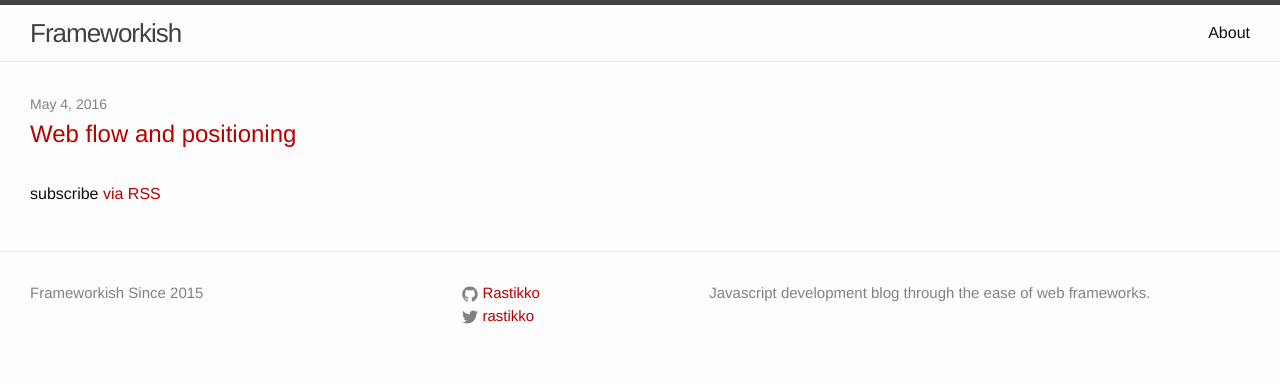
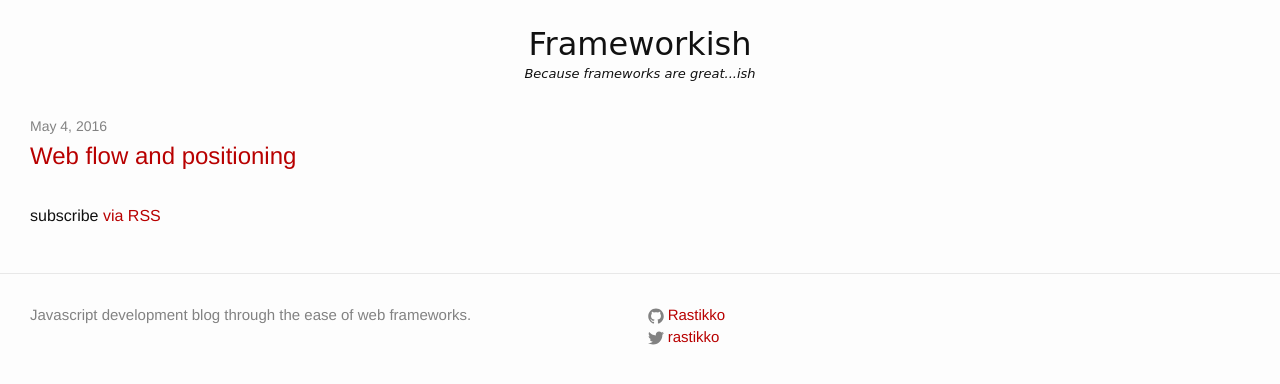
Before and after one commit to Rastikko/Rastikko.github.io, a Jekyll site: the page built from index.html, in a window 1280 px wide. Shown: the top 384 px of the page. Built offline with Jekyll 4.4.1, drawn with Linux system fonts in a browser that asks for light colours.

Commit message:
Some styles changes in header

```diff
--- a/_includes/footer.html
+++ b/_includes/footer.html
@@ -4,9 +4,7 @@
 
     <div class="footer-col-wrapper">
       <div class="footer-col footer-col-1">
-        <ul class="contact-list">
-          <li>{{ site.title }} Since 2015</li>
-        </ul>
+        <p>{{ site.description }}</p>
       </div>
 
       <div class="footer-col footer-col-2">
@@ -24,10 +22,6 @@
           {% endif %}
         </ul>
       </div>
-
-      <div class="footer-col footer-col-3">
-        <p>{{ site.description }}</p>
-      </div>
     </div>
 
   </div>
--- a/_includes/header.html
+++ /dev/null
@@ -1,27 +0,0 @@
-<header class="site-header">
-
-  <div class="wrapper">
-
-    <a class="site-title" href="{{ site.baseurl }}/">{{ site.title }}</a>
-
-    <nav class="site-nav">
-      <a href="#" class="menu-icon">
-        <svg viewBox="0 0 18 15">
-          <path fill="#424242" d="M18,1.484c0,0.82-0.665,1.484-1.484,1.484H1.484C0.665,2.969,0,2.304,0,1.484l0,0C0,0.665,0.665,0,1.484,0 h15.031C17.335,0,18,0.665,18,1.484L18,1.484z"/>
-          <path fill="#424242" d="M18,7.516C18,8.335,17.335,9,16.516,9H1.484C0.665,9,0,8.335,0,7.516l0,0c0-0.82,0.665-1.484,1.484-1.484 h15.031C17.335,6.031,18,6.696,18,7.516L18,7.516z"/>
-          <path fill="#424242" d="M18,13.516C18,14.335,17.335,15,16.516,15H1.484C0.665,15,0,14.335,0,13.516l0,0 c0-0.82,0.665-1.484,1.484-1.484h15.031C17.335,12.031,18,12.696,18,13.516L18,13.516z"/>
-        </svg>
-      </a>
-
-      <div class="trigger">
-        {% for my_page in site.pages %}
-          {% if my_page.title %}
-          <a class="page-link" href="{{ my_page.url | prepend: site.baseurl }}">{{ my_page.title }}</a>
-          {% endif %}
-        {% endfor %}
-      </div>
-    </nav>
-
-  </div>
-
-</header>
--- a/_layouts/default.html
+++ b/_layouts/default.html
@@ -5,7 +5,10 @@
 
   <body>
 
-    {% include header.html %}
+    <div class="wrapper page-header-container">
+      <a class="page-header" href="{{ site.baseurl }}/"><h1 class="page-header-title">{{ site.title }}</h1></a>
+      <div class="page-header-slogan">Because frameworks are great...ish</div>
+    </div>
 
     <div class="page-content">
       <div class="wrapper">
--- /dev/null
+++ b/_sass/_default.scss
@@ -0,0 +1,21 @@
+.page-header-container {
+  text-align: center;
+  font-family: "Comic Sans MS", cursive, sans-serif;
+  padding: 20px 0 0 0;
+
+  .page-header {
+    color: $text-color;
+    &:hover {
+      text-decoration: none;
+    }
+  }
+
+  .page-header-title {
+    margin-bottom: -4px;
+  }
+
+  .page-header-slogan {
+    font-style: italic;
+    font-size: small;
+  }
+}
--- a/_sass/_layout.scss
+++ b/_sass/_layout.scss
@@ -1,99 +1,3 @@
-/**
- * Site header
- */
-.site-header {
-    border-top: 5px solid $grey-color-dark;
-    border-bottom: 1px solid $grey-color-light;
-    min-height: 56px;
-
-    // Positioning context for the mobile navigation icon
-    position: relative;
-}
-
-.site-title {
-    font-size: 26px;
-    font-weight: 300;
-    line-height: 56px;
-    letter-spacing: -1px;
-    margin-bottom: 0;
-    float: left;
-
-    &,
-    &:visited {
-        color: $grey-color-dark;
-    }
-}
-
-.site-nav {
-    float: right;
-    line-height: 56px;
-
-    .menu-icon {
-        display: none;
-    }
-
-    .page-link {
-        color: $text-color;
-        line-height: $base-line-height;
-
-        // Gaps between nav items, but not on the last one
-        &:not(:last-child) {
-            margin-right: 20px;
-        }
-    }
-
-    @include media-query($on-palm) {
-        position: absolute;
-        top: 9px;
-        right: $spacing-unit / 2;
-        background-color: $background-color;
-        border: 1px solid $grey-color-light;
-        border-radius: 5px;
-        text-align: right;
-
-        .menu-icon {
-            display: block;
-            float: right;
-            width: 36px;
-            height: 26px;
-            line-height: 0;
-            padding-top: 10px;
-            text-align: center;
-
-            > svg {
-                width: 18px;
-                height: 15px;
-
-                path {
-                    fill: $grey-color-dark;
-                }
-            }
-        }
-
-        .trigger {
-            clear: both;
-            display: none;
-        }
-
-        &:hover .trigger {
-            display: block;
-            padding-bottom: 5px;
-        }
-
-        .page-link {
-            display: block;
-            padding: 5px 10px;
-
-            &:not(:last-child) {
-                margin-right: 0;
-            }
-            margin-left: 20px;
-        }
-    }
-}
-
-
-
 /**
  * Site footer
  */
@@ -127,18 +31,13 @@
 }
 
 .footer-col-1 {
-    width: -webkit-calc(35% - (#{$spacing-unit} / 2));
-    width:         calc(35% - (#{$spacing-unit} / 2));
+    width: -webkit-calc(50% - (#{$spacing-unit} / 2));
+    width:         calc(50% - (#{$spacing-unit} / 2));
 }
 
 .footer-col-2 {
-    width: -webkit-calc(20% - (#{$spacing-unit} / 2));
-    width:         calc(20% - (#{$spacing-unit} / 2));
-}
-
-.footer-col-3 {
-    width: -webkit-calc(45% - (#{$spacing-unit} / 2));
-    width:         calc(45% - (#{$spacing-unit} / 2));
+    width: -webkit-calc(50% - (#{$spacing-unit} / 2));
+    width:         calc(50% - (#{$spacing-unit} / 2));
 }
 
 @include media-query($on-laptop) {
--- a/css/main.scss
+++ b/css/main.scss
@@ -49,5 +49,6 @@ $on-laptop:        800px;
 @import
         "base",
         "layout",
-        "syntax-highlighting"
+        "syntax-highlighting",
+        "default"
 ;
```
